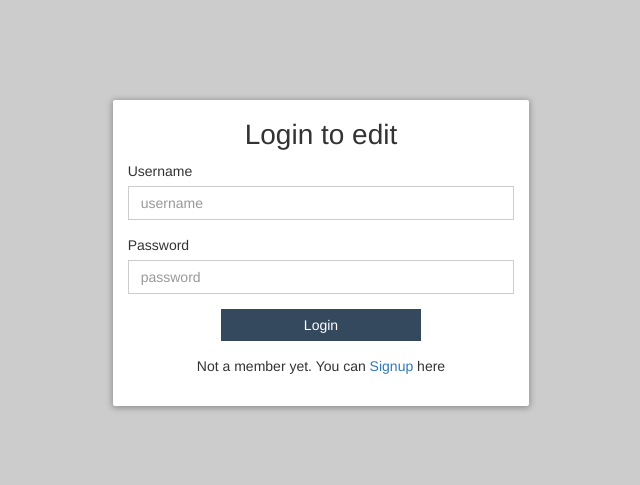
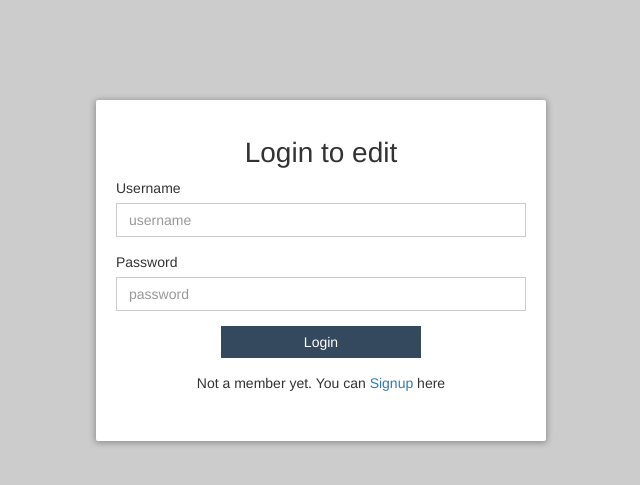
Before and after one commit to deshraj/profile-gen, a Django app: page /login in a window 1280 px wide. Shown: the top 485 px of the page, without its empty margins (319-959 px from the left). Run offline with Django 3.2, Linux system fonts and the light colour scheme; parts of the project's set-up code (start-up, migrations or seed data) failed here and were passed over; some libraries are stand-ins or nearby versions.

Commit message:
reduced and more simplified html code

```diff
--- a/progen/progen/templates/login.html
+++ b/progen/progen/templates/login.html
@@ -14,15 +14,14 @@
     label{
       font-weight:300;
     }
-    .row{
-      margin:0;
-    }
     .loginContainer{
       background-color: #fff;
       box-shadow: 0px 1px 6px 1px rgba(0, 0, 0, 0.3);
+      margin:auto;
       margin-top:8%;
-      padding-top:20px;
-      padding-bottom:20px;
+      padding:3% 20px;
+      max-width:450px;
+      width:100%;
       border-radius:2px;
     }
     .loginContainer h1{
@@ -44,8 +43,7 @@
 </head>
 <body>
   <section class="container-fluid">
-    <div class="row">
-      <div class="col-sm-4 col-sm-offset-4 loginContainer">
+    <div class="loginContainer">
       <h1 class="text-center">Login to edit</h1>
       <form role="form" method="post" action="">
         {% csrf_token %}
@@ -63,7 +61,6 @@
       </form>
       <p class="text-center">Not a member yet. You can <a href="/register">Signup</a> here</p>
     </div>
-    </div>
   </section>
 </body>
 </html>
```
Lines whose indentation alone changed are shown as unchanged.
